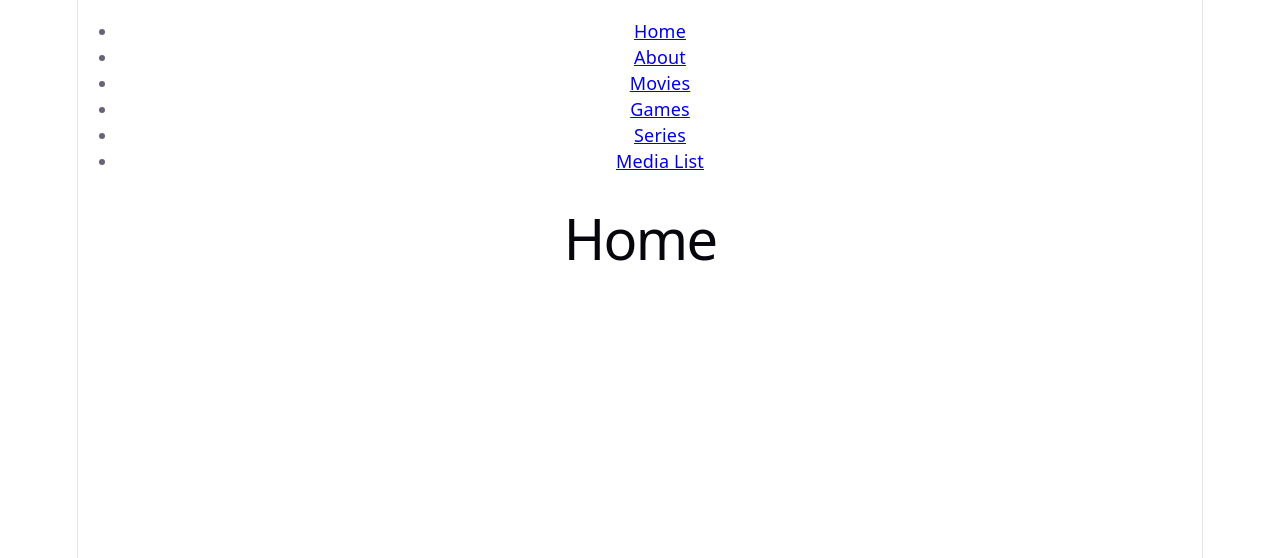
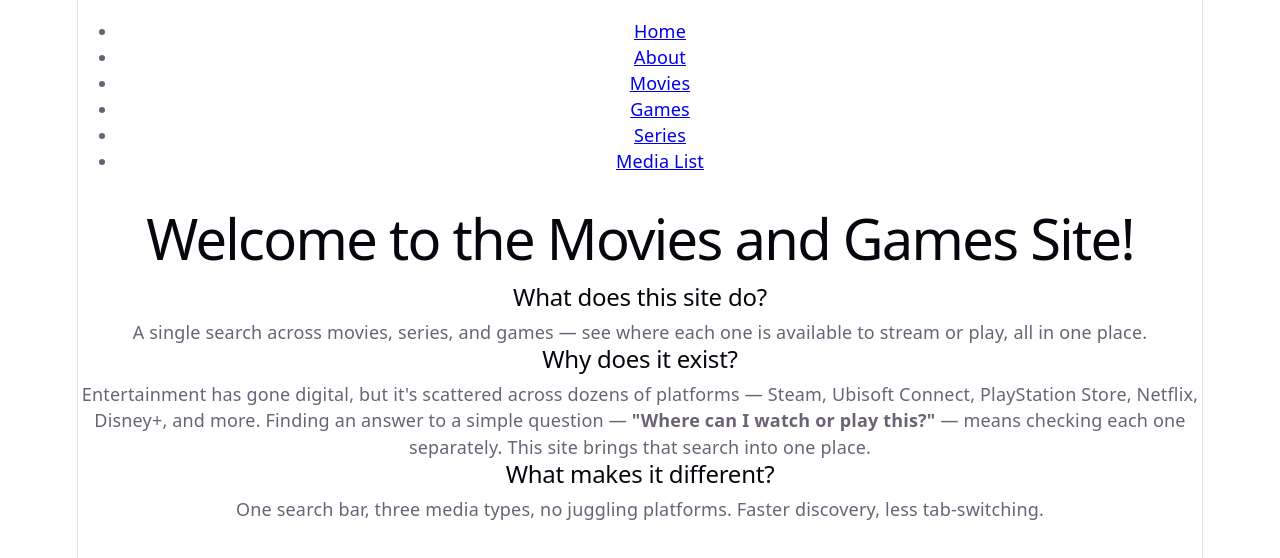
Before and after one commit to DavidTen1/movies-games-site, a React (Vite) app: page / in a window 1280 px wide. Shown: the top 558 px of the page. Built offline with nearby package versions, Linux system fonts and the light colour scheme.

Commit message:
Promotion for page inside

```diff
--- a/src/About.tsx
+++ b/src/About.tsx
@@ -1,3 +1,14 @@
-const About = () => <h1>About</h1>;
+function About () {
+   const currentYear = new Date().getFullYear();
+
+    return (<><h1>About the Movies and Games Site</h1>
+        <h2> Created by: David Tentser</h2>
+            <h2> Date of creation: May 9th 2026</h2>
+        <h2>Contact: To be added </h2>
+            <p> © 2026 - {currentYear} </p>
+
+        </>
+    );
+}
 
 export default About;
--- a/src/Home.tsx
+++ b/src/Home.tsx
@@ -1,3 +1,28 @@
-const Home = () => <h1>Home</h1>;
+function Home() {
+    return (
+        <>
+            <h1>Welcome to the Movies and Games Site!</h1>
+            <h2>What does this site do?</h2>
+            <div>
+                A single search across movies, series, and games — see where each
+                one is available to stream or play, all in one place.
+            </div>
 
+            <h2>Why does it exist?</h2>
+            <div>
+                Entertainment has gone digital, but it's scattered across dozens of
+                platforms — Steam, Ubisoft Connect, PlayStation Store, Netflix,
+                Disney+, and more. Finding an answer to a simple question —{" "}
+                <b>"Where can I watch or play this?"</b> — means checking each one
+                separately. This site brings that search into one place.
+            </div>
+
+            <h2>What makes it different?</h2>
+            <div>
+                One search bar, three media types, no juggling platforms. Faster
+                discovery, less tab-switching.
+            </div>
+        </>
+    );
+}
 export default Home;
```
